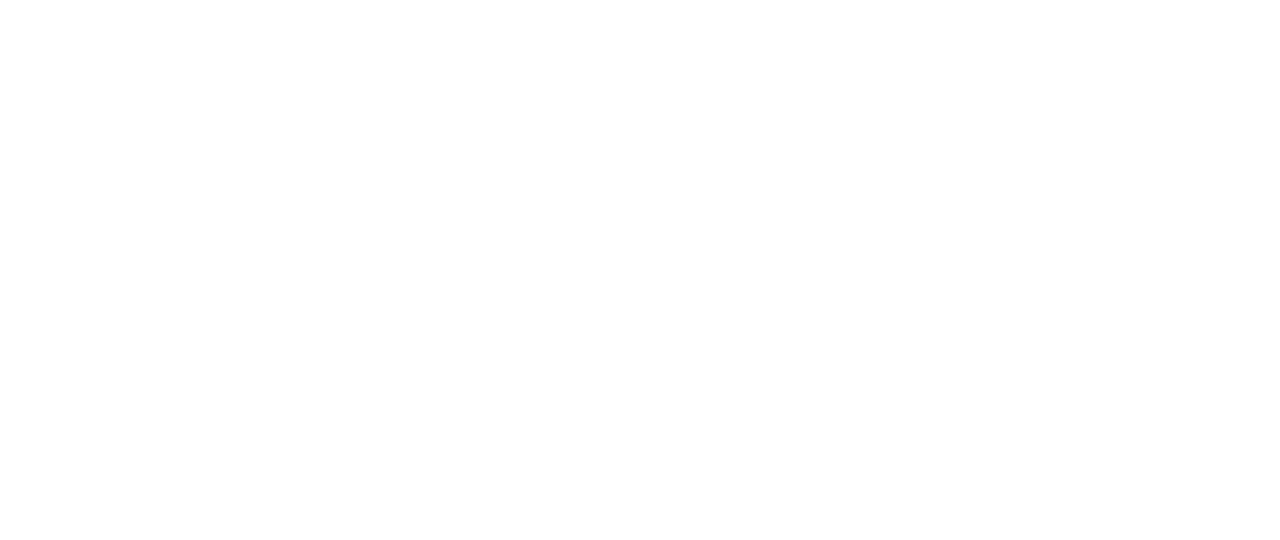
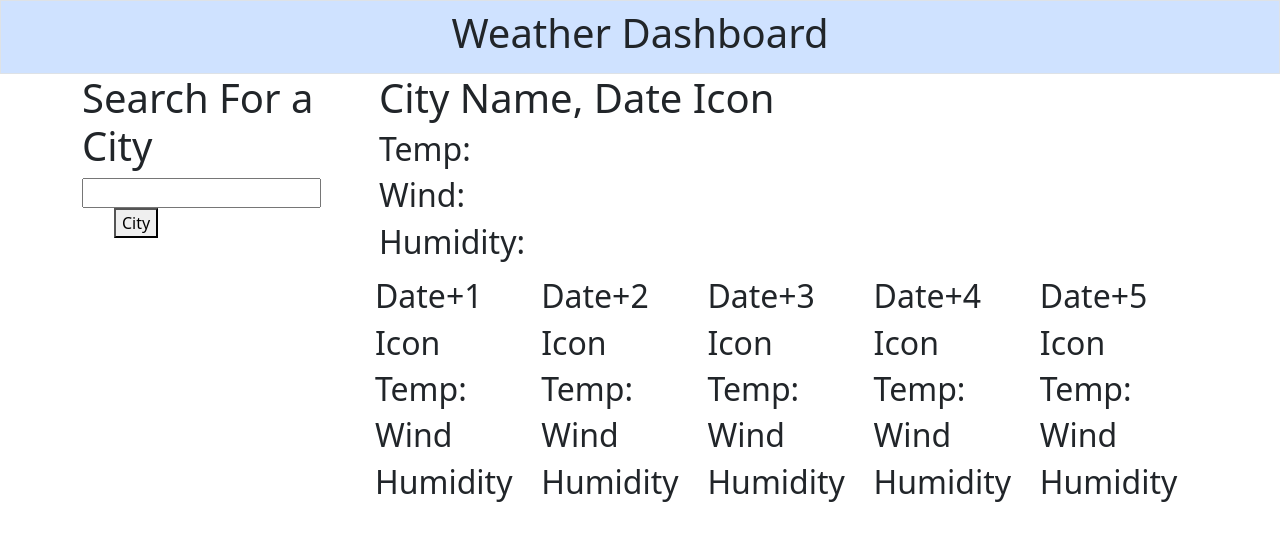
Before and after one commit to GerryRaldO/GerrysWeatherApp, a plain HTML site: page index.html in a window 1280 px wide. Drawn offline with nearby package versions, Linux system fonts and the light colour scheme.

Commit message:
Updated Index.html, and JS.

```diff
--- a/index.html
+++ b/index.html
@@ -4,20 +4,86 @@
     <meta charset="UTF-8" />
     <meta name="viewport" content="width=device-width, initial-scale=1.0" />
     <meta http-equiv="X-UA-Compatible" content="ie=edge" />
-    <link
-    href="https://cdn.jsdelivr.net/npm/bootstrap@5.1.3/dist/css/bootstrap.min.css"
-    rel="stylesheet"
-    integrity="sha384-1BmE4kWBq78iYhFldvKuhfTAU6auU8tT94WrHftjDbrCEXSU1oBoqyl2QvZ6jIW3"
-    crossorigin="anonymous"
-    />
-    <title>Work Day Scheduler</title>
+    <link href="https://cdn.jsdelivr.net/npm/bootstrap@5.3.0-alpha3/dist/css/bootstrap.min.css" rel="stylesheet" integrity="sha384-KK94CHFLLe+nY2dmCWGMq91rCGa5gtU4mk92HdvYe+M/SXH301p5ILy+dN9+nJOZ" crossorigin="anonymous">
+    <title>Gerry's Weather App</title>
 </head>
 
 <body>
-    <header>
-
+    <header class="page-header border bg-primary-subtle d-flex justify-content-center p-2 ">
+        <h1>Weather Dashboard</h1>
     </header>
     <main>
+        <div class="container">
+            <div class="row ">
+                <div class="col-3 d-flex justify-content-center ">
+                    <div>
+                        <h1>Search For a City</h1>
+                        <input type="text" name="SearchedCityName" id="SearchedCityName">
+                        <form>
+                            <ul>
+                                <button>City</button>
+                            </ul>
+                        </form>
 
+                    </div>
+                </div>
+
+                <div class="col-9 d-flex justify-content-center">
+                    <div class="container">
+                        <div class="row">
+                            <div >
+                                <h1>City Name, Date Icon</h1>
+                                <h2>Temp:</h2>
+                                <h2>Wind:</h2>
+                                <h2>Humidity:</h2>
+                            </div>
+                            <div class="container">
+                                <div class="row">
+                                    <div id = "dayOne" class="col m-1 p-1">
+                                        <h2>Date+1</h2>
+                                        <h2>Icon</h2>
+                                        <h2>Temp:</h2>
+                                        <h2>Wind</h2>
+                                        <h2>Humidity</h2>
+                                    </div>
+                                    <div id = "dayTwo" class="col m-1 p-1">
+                                        <h2>Date+2</h2>
+                                        <h2>Icon</h2>
+                                        <h2>Temp:</h2>
+                                        <h2>Wind</h2>
+                                        <h2>Humidity</h2>
+                                    </div>
+                                    <div id = "dayThree" class="col m-1 p-1">
+                                        <h2>Date+3</h2>
+                                        <h2>Icon</h2>
+                                        <h2>Temp:</h2>
+                                        <h2>Wind</h2>
+                                        <h2>Humidity</h2>
+                                    </div>
+                                    <div id = "dayFour" class="col m-1 p-1">
+                                        <h2>Date+4</h2>
+                                        <h2>Icon</h2>
+                                        <h2>Temp:</h2>
+                                        <h2>Wind</h2>
+                                        <h2>Humidity</h2>
+                                    </div>
+                                    <div id = "dayFive" class="col m-1 p-1">
+                                        <h2>Date+5</h2>
+                                        <h2>Icon</h2>
+                                        <h2>Temp:</h2>
+                                        <h2>Wind</h2>
+                                        <h2>Humidity</h2>
+                                    </div>
+                                </div>
+                            </div>
+                        </div>
+
+                    </div>
+
+
+                </div>
+            </div>
+
+        </div>
     </main>
 </body>
```
Also changed, not shown: script.js (+9 -0 lines).
